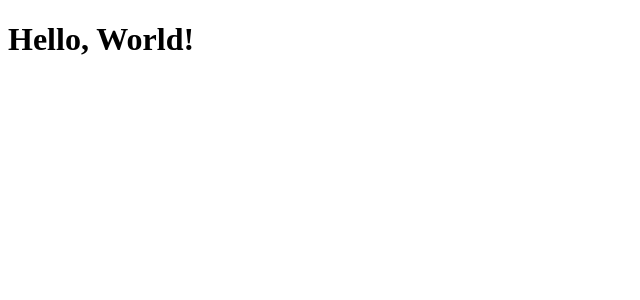
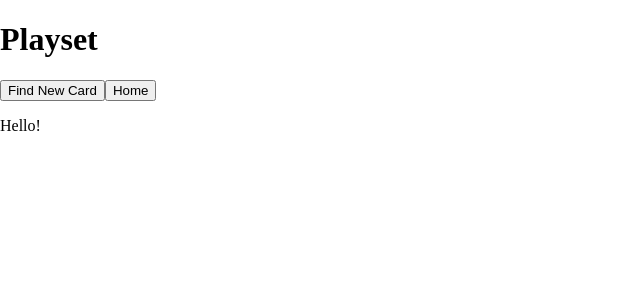
Before and after one commit to aspitz1/playset, a React (Create React App) app: page /add in a window 1280 px wide. Shown: the top 300 px of the page, without its empty margins (0-640 px from the left). Built offline with nearby package versions, Linux system fonts and the light colour scheme; no server answers.

Commit message:
Add home view

```diff
--- /dev/null
+++ b/src/apiCalls/apiCalls.js
@@ -0,0 +1,17 @@
+const getCollection = async () => {
+    try {
+        const response = await fetch('https://playset-api.onrender.com/api/cards');
+        if(!response.ok) {
+            throw new Error('Sorry, looks like something went wrong.')
+        } else {
+            const data = response.json();
+            return data;
+        }
+    } catch(err) {
+        return err;
+    }
+}
+
+export {
+    getCollection
+}
--- /dev/null
+++ b/src/components/AllCards/AllCards.js
@@ -0,0 +1,18 @@
+import SingleCard from '../SingleCard/SingleCard';
+
+function AllCards({ cards, error }) {
+    const formattedCards = cards.map(card => {
+        return <SingleCard key={card.id} card={card} />;
+    });
+
+    return (
+        <main className='main-cards'>
+            { formattedCards }
+        </main>
+    )
+
+}
+
+export default AllCards;
+
+//{cards && !error ? null : <p>Looks like there isn't anything in your collection</p>}
--- a/src/components/App/App.js
+++ b/src/components/App/App.js
@@ -1,8 +1,39 @@
+import { useState, useEffect } from 'react';
+import { Routes, Route } from 'react-router-dom';
+
+import Header from '../Header/Header';
+import AllCards from '../AllCards/AllCards';
+
+import { getCollection } from '../../apiCalls/apiCalls';
+
 function App() {
+    const [collection, setCollection] = useState([]);
+    const [error, setError] = useState('');
+
+    const loadCollection = async () => {
+        const data = await getCollection();
+        data.cards ? setCollection(data.cards) : setError(data);
+    }
+
+    useEffect(() => {
+        loadCollection();
+    }, []);
+
     return (
-        <div>
-            <h1>Hello, World!</h1>
-        </div>
+            <Routes>
+                <Route path='/' element={
+                    <div>
+                        <Header buttonText={'search collection'} />
+                        <AllCards cards={collection} error={error} />
+                    </div>
+                } />
+                <Route path='/add' element={
+                    <div>
+                        <Header buttonText={'home'} />
+                        <p>Hello!</p>
+                    </div>
+                } />
+            </Routes>
     );
 }
 
--- a/src/components/Header/Header.js
+++ b/src/components/Header/Header.js
@@ -0,0 +1,12 @@
+import Navbar from '../Navbar/Navbar';
+
+function Header({ buttonText }) {
+    return (
+        <header>
+            <h1>Playset</h1>
+            <Navbar buttonText={buttonText} />
+        </header>
+    )
+}
+
+export default Header;
--- /dev/null
+++ b/src/components/Navbar/Navbar.js
@@ -0,0 +1,20 @@
+import { Link } from 'react-router-dom';
+
+import NavButton from '../buttons/NavButton';
+
+import { makeUpperCase,makeCamelCase } from '../../utilityFunctions/utilityFunctions';
+
+function Navbar({ buttonText }) {
+    return (
+        <nav className='navBar'>
+            <Link to='/findNewCard'>
+                <NavButton buttonText={'Find New Card'} />
+            </Link>
+            <Link to={( buttonText === 'home' ) ? '/' : `/${makeCamelCase(buttonText)}` }>
+                <NavButton buttonText={makeUpperCase(buttonText)} />
+            </Link>
+        </nav>
+    )
+}
+
+export default Navbar;
--- /dev/null
+++ b/src/components/SingleCard/SingleCard.css
@@ -0,0 +1,9 @@
+.card-btn {
+    border: none;
+    background: none;
+    cursor: pointer;
+}
+
+.card-img {
+    height: 200px;
+}
--- a/src/components/SingleCard/SingleCard.js
+++ b/src/components/SingleCard/SingleCard.js
@@ -0,0 +1,13 @@
+import './SingleCard.css';
+
+function SingleCard({ card }) {
+    const { imageUrl, id, amount, name } = card;
+    return (
+        <button className='card-btn'>
+            <img className='card-img' src={imageUrl} alt={name} id={id} />
+            <p>Amount: {amount}</p>
+        </button>
+    )
+}
+
+export default SingleCard;
--- /dev/null
+++ b/src/components/buttons/NavButton.js
@@ -0,0 +1,7 @@
+function NavButton({ buttonText }) {
+    return (
+        <button className='navButton'>{ buttonText }</button>
+    )
+}
+
+export default NavButton;
--- /dev/null
+++ b/src/index.css
@@ -0,0 +1,6 @@
+body,
+*::after,
+*::before {
+    margin: 0;
+    padding: 0;
+}
--- a/src/index.js
+++ b/src/index.js
@@ -3,6 +3,8 @@ import ReactDOM from 'react-dom/client';
 import { BrowserRouter } from 'react-router-dom';
 
 import App from './components/App/App';
+
+import './index.css';
 
 const root = ReactDOM.createRoot(document.getElementById('root'));
 
--- /dev/null
+++ b/src/utilityFunctions/utilityFunctions.js
@@ -0,0 +1,16 @@
+const makeUpperCase = (string) => {
+    return string.split(' ')
+        .map(word => word[0].toUpperCase() + word.substring(1).toLowerCase())
+        .join(' ');
+}
+
+const makeCamelCase = (string) => {
+    return string.split(' ')
+        .map((word, i) => (i ? word[0].toUpperCase() : word[0].toLowerCase()) + word.substring(1).toLowerCase())
+        .join('');
+}
+
+export {
+    makeUpperCase,
+    makeCamelCase
+}
```
Also changed, not shown: src/components/CardCollection/CardCollection.js (deleted).
